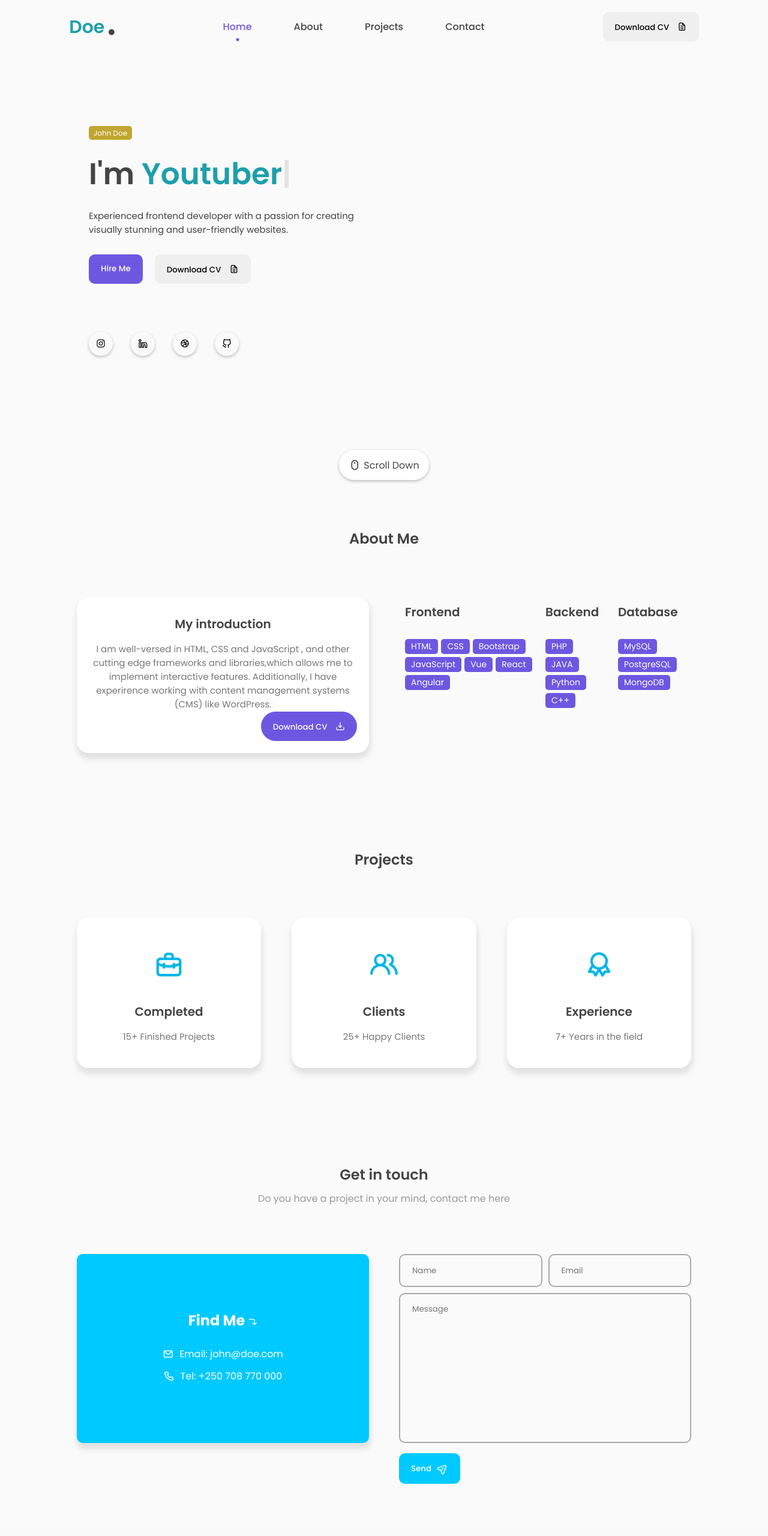
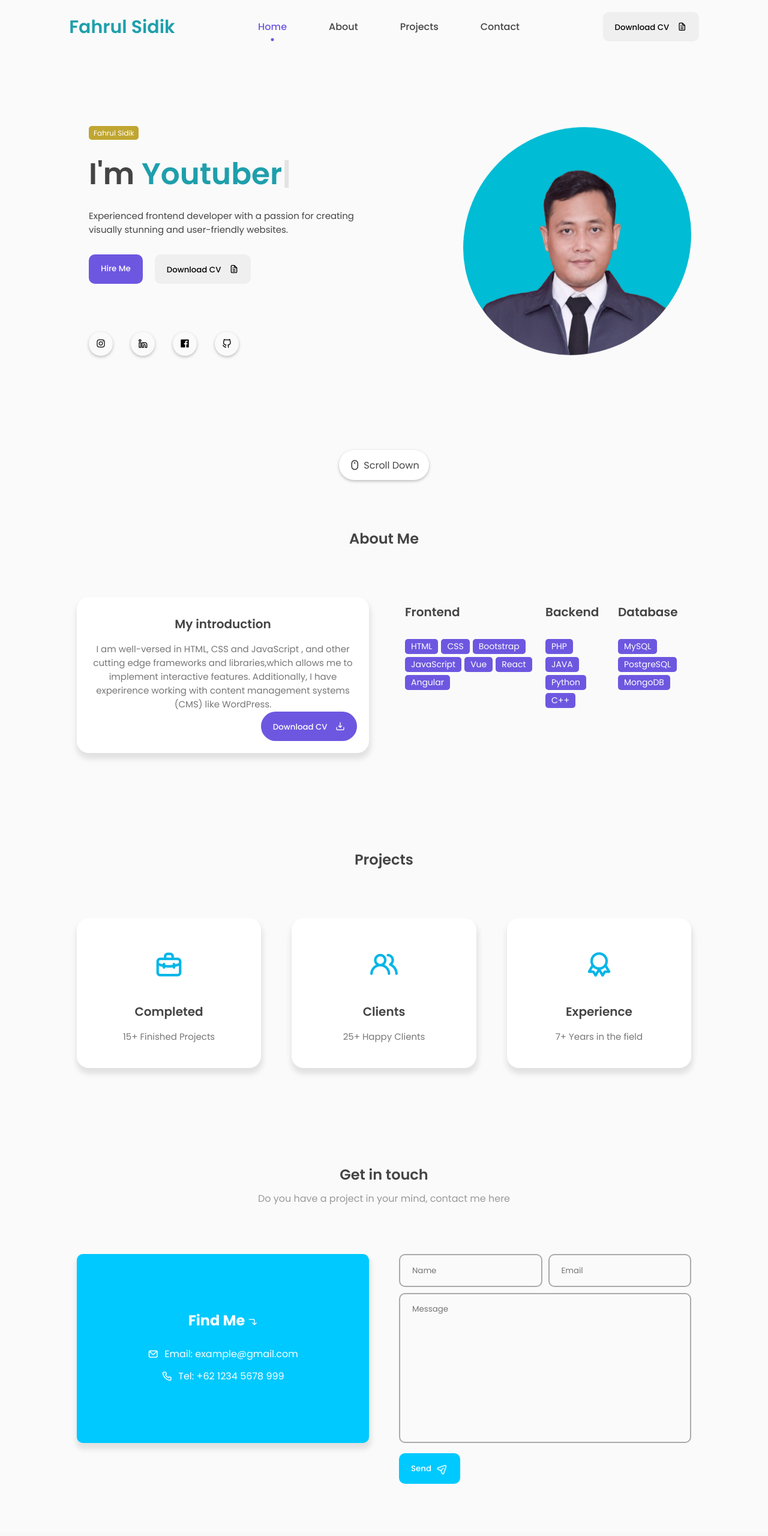
Before and after one commit to fahrul055/fahrul055.github.io, a plain HTML site: page submission/index.html in a window 1280 px wide. Shown: the top 2560 px of the page at 60% size. Drawn offline with nearby package versions, Linux system fonts and the light colour scheme.

Commit message:
add icon

```diff
--- a/submission/index.html
+++ b/submission/index.html
@@ -12,17 +12,17 @@
     <link rel="stylesheet" href="./styles/style.css">
 
     <!-- --------- FAVICON ---------- -->
-    <link rel="shortcut icon" href="./assets/images/favicon.png" type="image/x-icon">
+    <link rel="shortcut icon" href="./assets/images/foto.jpg" type="image/x-icon">
 
-    <title>Portfolio | Ludiflex</title>
+    <title>Portfolio | Fahrul</title>
 </head>
 <body>
+    <header>
+        <!-- --------------- HEADER --------------- -->
         <div class="container">
-        <!-- --------------- HEADER --------------- -->
-        <nav id="header">
+            <nav id="header-top">
                 <div class="nav-logo">
-                <p class="nav-name">Doe</p>
-                <span>.</span>
+                    <p class="nav-name">Fahrul Sidik</p>
                 </div>
                 <div class="nav-menu" id="myNavMenu">
                     <ul class="nav_menu_list">
@@ -51,6 +51,7 @@
                     <i class="uil uil-bars" onclick="myMenuFunction()"></i>
                 </div>
             </nav>
+    </header>
 
 
         <!-- -------------- MAIN ---------------- -->
@@ -59,7 +60,7 @@
             <section class="featured-box" id="home">
                 <div class="featured-text">
                     <div class="featured-text-card">
-                        <span>John Doe</span>
+                        <span>Fahrul Sidik</span>
                     </div>
                     <div class="featured-name">
                         <p>I'm <span class="typedText"></span></p>
@@ -76,13 +77,13 @@
                     <div class="social_icons">
                         <div class="icon"><i class="uil uil-instagram"></i></div>
                         <div class="icon"><i class="uil uil-linkedin-alt"></i></div>
-                        <div class="icon"><i class="uil uil-dribbble"></i></div>
+                        <div class="icon"><i class="uil uil-facebook"></i></div>
                         <div class="icon"><i class="uil uil-github-alt"></i></div>
                     </div>
                 </div>
                 <div class="featured-image">
                     <div class="image">
-                        <img src="assets/images/avatar.png" alt="avatar">
+                        <img src="./assets/images/foto1.png" alt="avatar">
                     </div>
                 </div>
                 <div class="scroll-icon-box">
@@ -188,8 +189,8 @@
                     <div class="col">
                         <div class="contact-info">
                             <h2>Find Me <i class="uil uil-corner-right-down"></i></h2>
-                            <p><i class="uil uil-envelope"></i> Email: john@doe.com</p>
-                            <p><i class="uil uil-phone"></i> Tel: +250 708 770 000</p>
+                            <p><i class="uil uil-envelope"></i> Email: example@gmail.com</p>
+                            <p><i class="uil uil-phone"></i> Tel: +62 1234 5678 999</p>
                         </div>
                     </div>
                     <div class="col">
@@ -214,7 +215,7 @@
         <!-- --------------- FOOTER --------------- -->
         <footer>
             <div class="top-footer">
-                <p>John Doe .</p>
+                <p>Fahrul Sidik</p>
             </div>
             <div class="middle-footer">
                 <ul class="footer-menu">
@@ -235,7 +236,7 @@
             <div class="footer-social-icons">
                 <div class="icon"><i class="uil uil-instagram"></i></div>
                 <div class="icon"><i class="uil uil-linkedin-alt"></i></div>
-                <div class="icon"><i class="uil uil-dribbble"></i></div>
+                <div class="icon"><i class="uil uil-facebook"></i></div>
                 <div class="icon"><i class="uil uil-github-alt"></i></div>
             </div>
             <div class="bottom-footer">
```
Lines whose indentation alone changed are shown as unchanged.
